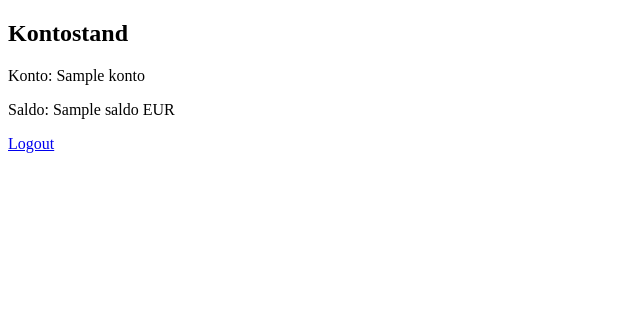
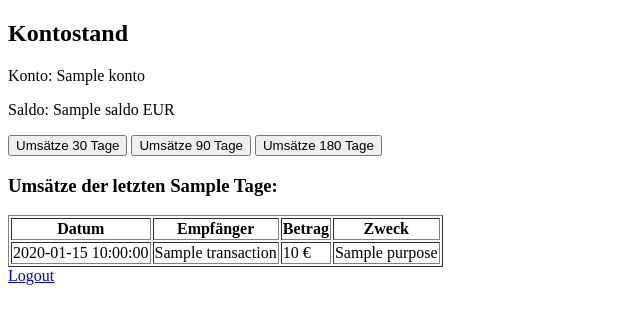
Before and after one commit to topspit/fints_gcp, a Flask app: template templates/dashboard.html in a window 1280 px wide. Shown: the top 324 px of the page, without its empty margins (0-640 px from the left). Run offline with Flask 3, Linux system fonts and the light colour scheme; the template is opened without the code that fills it: most values are stand-ins (such as "Sample title", 1, 10 or a date in 2020); parts of the project's set-up code (start-up, migrations or seed data) failed here and were passed over.

Commit message:
Umsätze laden

```diff
--- a/app.py
+++ b/app.py
@@ -12,6 +12,7 @@ import firebase_admin
 from firebase_admin import credentials, firestore
 from decrypt_enc_PIN import decrypt_pin, encrypt_pin
 from google.oauth2 import service_account
+from datetime import datetime, timedelta
 #import logging
 
 
@@ -113,7 +114,7 @@ def dashboard():
     user_ref = db.collection("known_users").document(email)
     user_doc = user_ref.get()
 
-    # Simulierte Abfrage im Google Key Store
+
     if user_doc.exists:
         # Falls der Nutzer existiert, die gespeicherten Daten abrufen
         user_data = user_doc.to_dict()
@@ -153,7 +154,7 @@ def dashboard():
 @login_required
 def fints_login():
     if request.method == "POST":
-        print(f"sind wohl im fint_login_post")
+        #print(f"sind wohl im fint_login_post")
         bank_identifier = request.form["bank_identifier"]
         user_id = request.form["user_id"]
         pin = request.form["pin"]
@@ -188,14 +189,58 @@ def fints_login():
             }
             email = session["email"]
             db.collection("known_users").document(email).set(user_data)
-            print("Datenbankschreiben scheint geklappt zu haben")
+            #print("Datenbankschreiben scheint geklappt zu haben")
         return render_template("dashboard.html", konto=accounts[0].iban, saldo=saldo.amount)
 
 
 
     return render_template("fints_login.html")
 
+@app.route("/transactions", methods=["POST"])
+@login_required
+def get_transactions():
+    if "email" not in session:
+        return redirect("/")
 
+    selected_days = int(request.form["days"])
+    start_date = datetime.today() - timedelta(days=selected_days)
+
+    # Authentifizierungsdaten aus Firestore abrufen (angepasst für deine DB-Struktur)
+    user_data = db.collection("knownUsers").document(session["email"]).get().to_dict()
+    if not user_data:
+        return "Keine Daten gefunden", 400
+
+    f = FinTS3PinTanClient(
+        bank_identifier=user_data["bank_identifier"],
+        user_id=user_data["user_id"],
+        pin=decrypt_pin(user_data["pin"]),
+        server=user_data["server"],
+        product_id=product_id
+    )
+
+    with f:
+        accounts = f.get_sepa_accounts()
+        if not accounts:
+            return "Keine Konten gefunden.", 400
+
+        transactions = f.get_transactions(accounts[0], start_date=start_date)
+        saldo = f.get_balance(accounts[0])
+        # Falls eine TAN erforderlich ist
+        if isinstance(transactions, NeedTANResponse):
+            return "TAN erforderlich. Implementiere eine Eingabemaske."
+
+    # Transaktionsdaten für das HTML umformatieren
+    transaction_list = []
+    for tx in transactions:
+        data = tx.data
+        transaction_list.append({
+            "date": data["date"],
+            "applicant_name": data["applicant_name"],
+            "amount": data["amount"],
+            "purpose": data["purpose"]
+        })
+
+    return render_template("dashboard.html", saldo=saldo, transactions=transaction_list, selected_days=selected_days)
 
 if __name__ == "__main__":
     app.run(host="0.0.0.0", port=5000, debug=True)
--- a/templates/dashboard.html
+++ b/templates/dashboard.html
@@ -11,6 +11,34 @@
         <p>Saldo: {{ saldo }} EUR</p>
     </body>
 
+    <!-- Buttons zur Auswahl des Umsatzzeitraums -->
+    <form action="/transactions" method="post">
+        <button type="submit" name="days" value="30">Umsätze 30 Tage</button>
+        <button type="submit" name="days" value="90">Umsätze 90 Tage</button>
+        <button type="submit" name="days" value="180">Umsätze 180 Tage</button>
+    </form>
+
+    <!-- Umsatz-Tabelle -->
+    {% if transactions %}
+        <h3>Umsätze der letzten {{ selected_days }} Tage:</h3>
+        <table border="1">
+            <tr>
+                <th>Datum</th>
+                <th>Empfänger</th>
+                <th>Betrag</th>
+                <th>Zweck</th>
+            </tr>
+            {% for tx in transactions %}
+            <tr>
+                <td>{{ tx.date }}</td>
+                <td>{{ tx.applicant_name }}</td>
+                <td>{{ tx.amount }} €</td>
+                <td>{{ tx.purpose }}</td>
+            </tr>
+            {% endfor %}
+        </table>
+    {% endif %}
+
     <a href="/logout">Logout</a>
 </body>
 </html>
```
